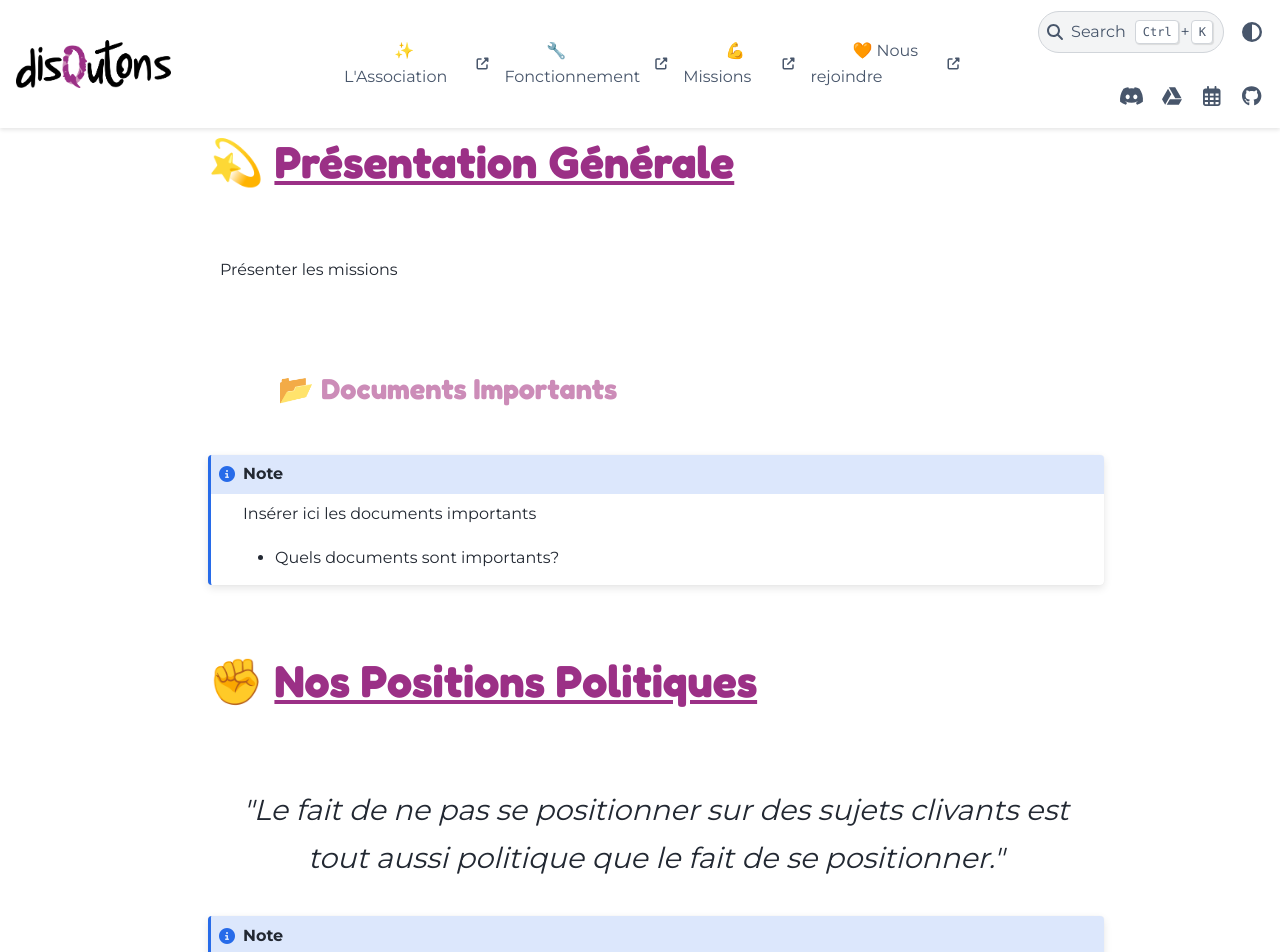
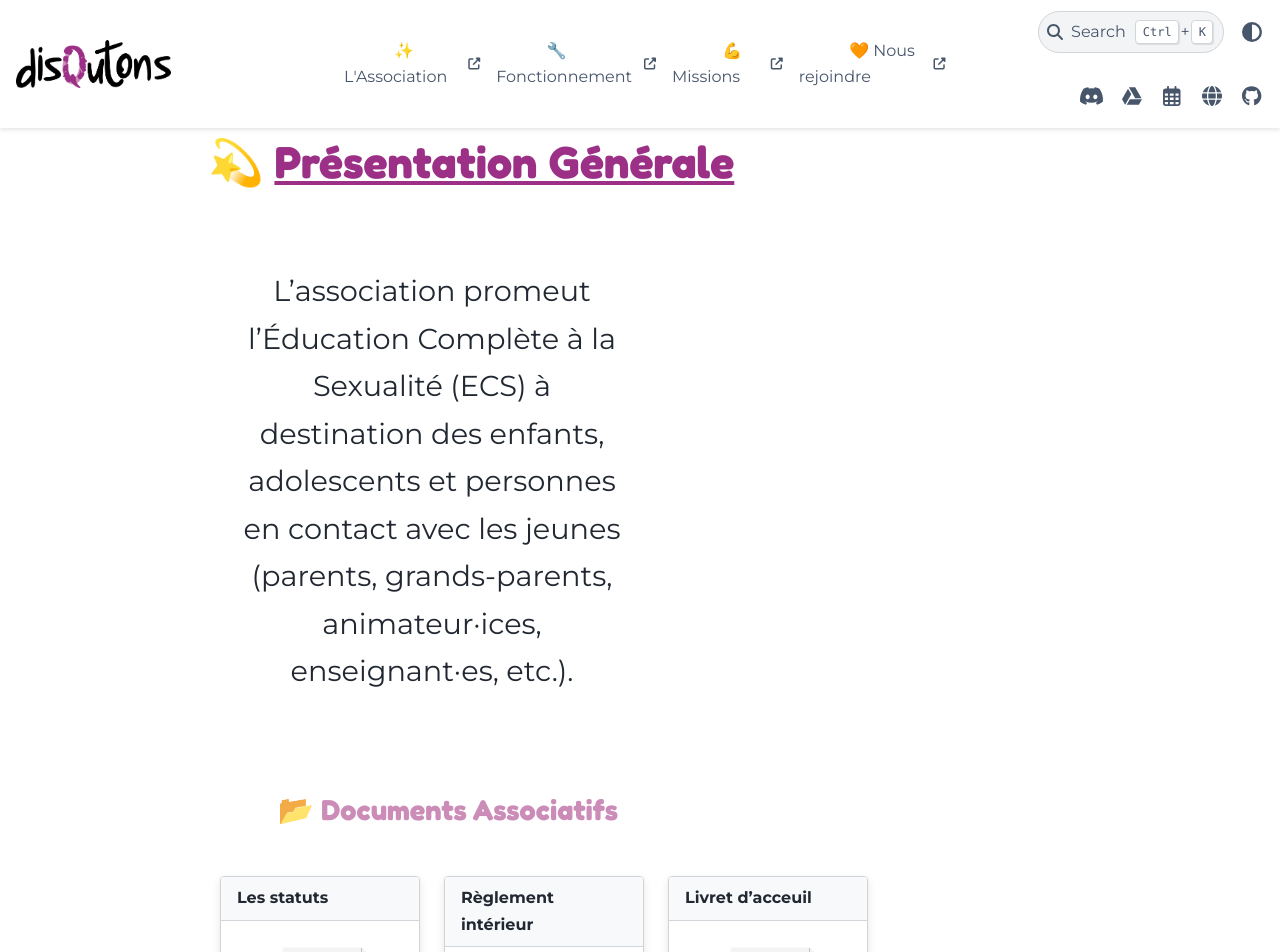
Before and after one commit to Deugz/SP-DisQutons, a Sphinx documentation site: the page built from source/content/Asso.md, in a window 1280 px wide and 1400 px high, scrolled down 750 px. Shown: the top 952 px of the window. Built offline with Sphinx 7.4.7 and the PyData theme 0.15.4, drawn with Linux system fonts in a browser that asks for light colours; pages that are not in the unit, such as notebooks, are missing from menus; a script that is not in the unit is left out.

Commit message:
progress

````diff
--- a/source/conf.py
+++ b/source/conf.py
@@ -65,17 +65,17 @@ html_theme_options = {
         },
         {
             "url": "https://deugz.github.io/SP-DisQutons/build/html/content/Fonctionement.html",
-            "name": "&nbsp &nbsp &nbsp &nbsp &nbsp 🔧 Fonctionnement",
+            "name": "&nbsp &nbsp &nbsp &nbsp &nbsp &nbsp 🔧 Fonctionnement",
             "attributes": {"target": "_blank"},
         },
         {
             "url": "https://deugz.github.io/SP-DisQutons/build/html/content/Missions.html",
-            "name": "&nbsp &nbsp &nbsp &nbsp &nbsp 💪 Missions",
+            "name": "&nbsp &nbsp &nbsp &nbsp &nbsp &nbsp 💪 Missions",
             "attributes": {"target": "_blank"},
         },
         {
             "url": "https://deugz.github.io/SP-DisQutons/build/html/content/Rejoindre.html",
-            "name": "&nbsp &nbsp &nbsp &nbsp &nbsp 🧡 Nous rejoindre",
+            "name": "&nbsp &nbsp &nbsp &nbsp &nbsp &nbsp 🧡 Nous rejoindre",
             "attributes": {"target": "_blank"},
         },
     ],
@@ -92,9 +92,14 @@ html_theme_options = {
             "icon": "fa-brands fa-google-drive",
         },
         {
-            "name": "Calendar",
+            "name": "Calendrier",
             "url": "https://github.com/Deugz/Encyclopedia-Home",
             "icon": "fa-regular fa-calendar-days",
+        },
+        {
+            "name": "Site web",
+            "url": "https://www.disqutons.fr/",
+            "icon": "fa-solid fa-globe",
         },
         {
             "name": "GitHub",
--- a/source/content/Asso.md
+++ b/source/content/Asso.md
@@ -58,7 +58,7 @@ html_theme.sidebar_secondary.remove: true
 :::{grid-item}
 :columns: 6
 
-Présenter les missions
+<p class="p-emphase">L’association promeut l’Éducation Complète à la Sexualité (ECS) à destination des enfants, adolescents et personnes en contact avec les jeunes (parents, grands-parents, animateur·ices, enseignant·es, etc.). </p>
 
 :::
 
@@ -73,16 +73,55 @@ Présenter les missions
 ::::
 
 
-<h3> 📂 <strong>Documents Importants </strong> </h3>
+<h3> 📂 <strong> Documents Associatifs </strong> </h3>
 
-```{note}
 
-Insérer ici les documents importants
-- Quels documents sont importants?
+::::{grid} 3
 
+:::{grid-item-card}
+:link: https://deugz.github.io/SP-DisQutons/build/html/content/Fonctionement.html
+:class-header: bg-light
+:columns: 3
+**Les statuts**
+^^^
+
+```{image} ../_static/icons/pdf2-svgrepo-com.svg
 
 
 ```
+
+:::
+
+:::{grid-item-card}
+:link: https://deugz.github.io/SP-DisQutons/build/html/content/Fonctionement.html
+:class-header: bg-light
+:columns: 3
+**Règlement intérieur**
+^^^
+
+```{image} ../_static/icons/pdf2-svgrepo-com.svg
+
+
+```
+
+:::
+
+:::{grid-item-card}
+:link: https://deugz.github.io/SP-DisQutons/build/html/content/Fonctionement.html
+:class-header: bg-light
+:columns: 3
+**Livret d'acceuil**
+^^^
+
+```{image} ../_static/icons/pdf2-svgrepo-com.svg
+
+
+```
+
+:::
+
+::::
+
 
 <h2><strong> ✊ <u> Nos Positions Politiques </u></strong></h2>
 
````
Also changed, not shown: source/content/Fonctionement.md (+2 -3 lines), source/_static/icons/pdf2-svgrepo-com.svg (added), 16 other files.
